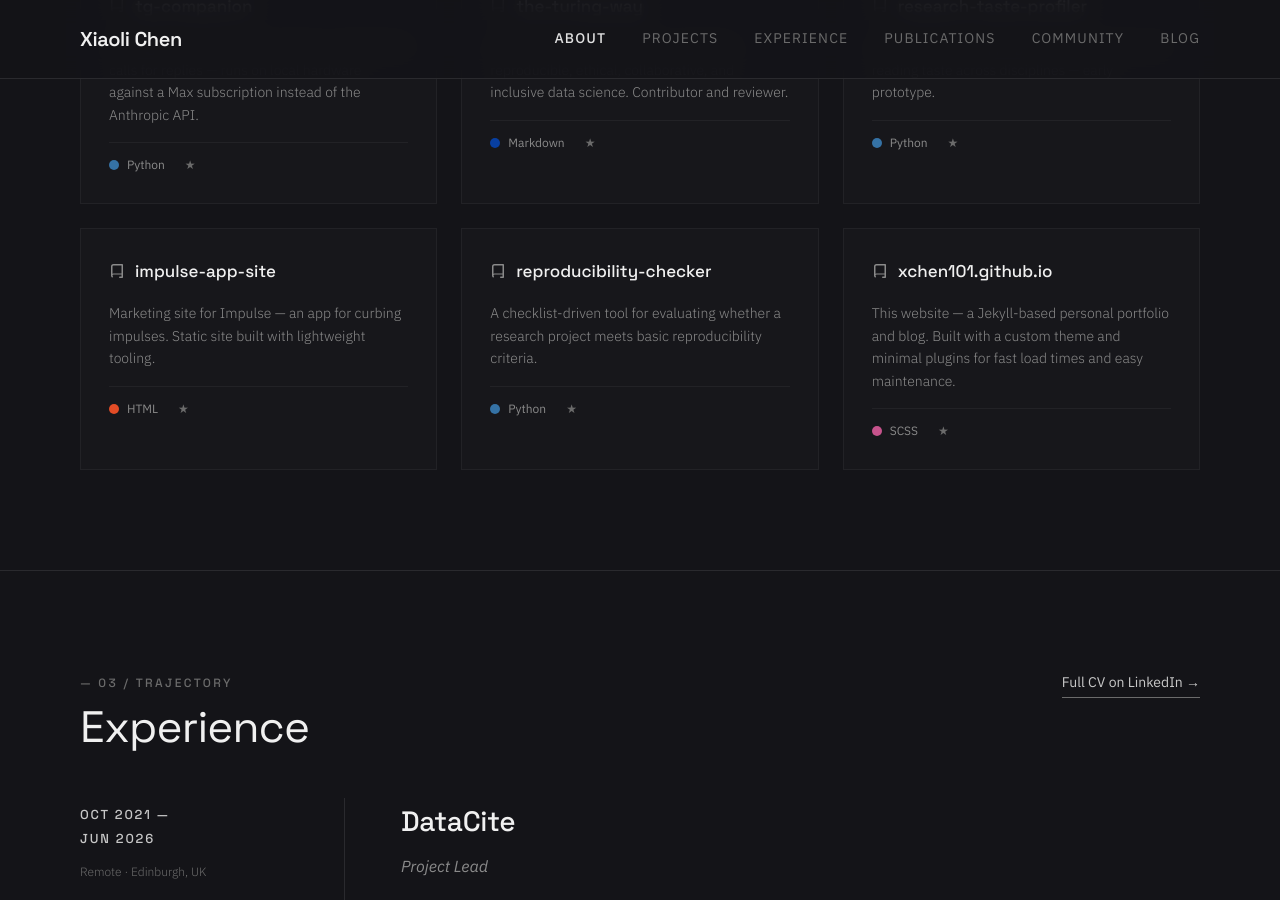
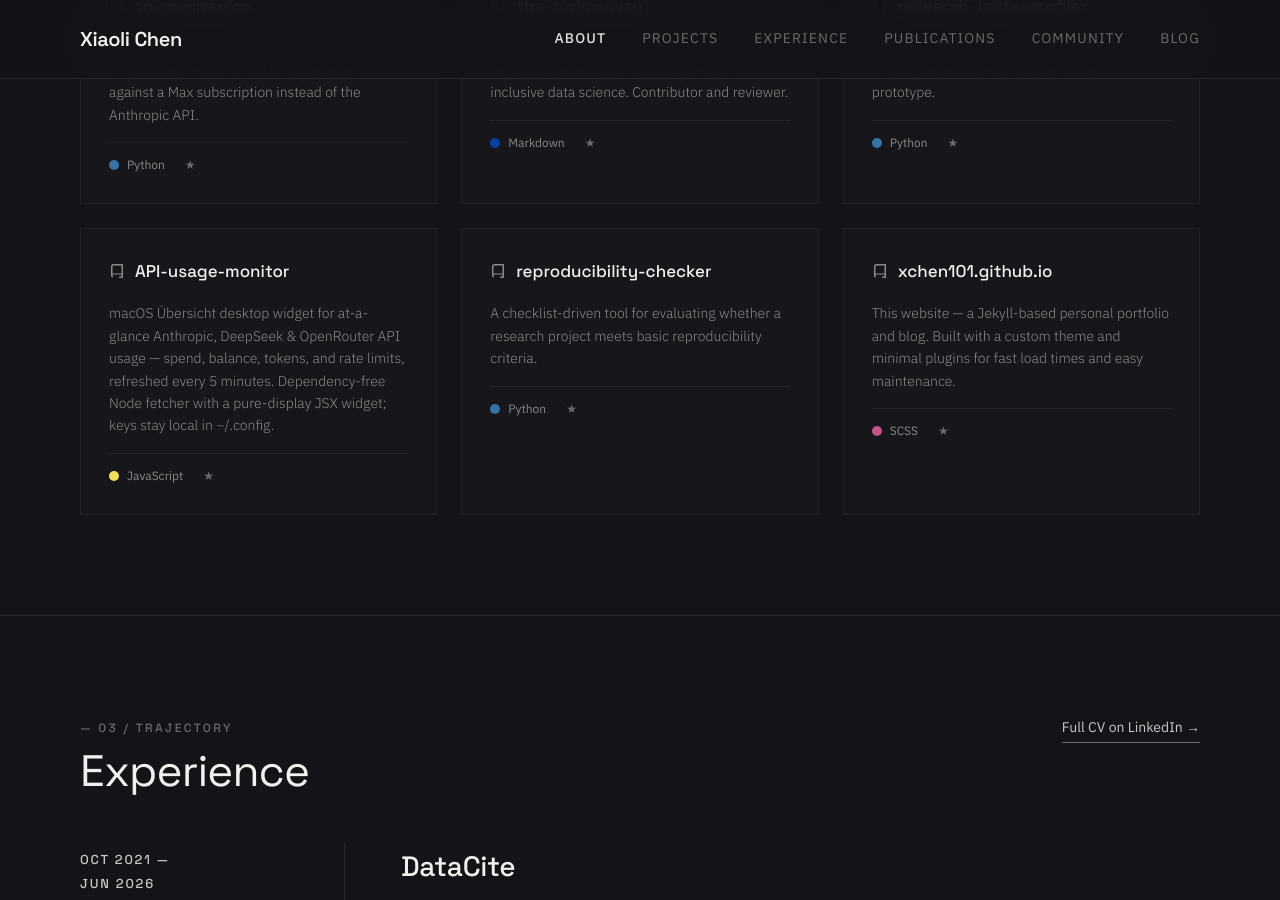
Before and after one commit to xchen101/xchen101.github.io, a Jekyll site: the page built from index.md, in a window 1280 px wide and 900 px high, scrolled down 1983 px. Built offline with Jekyll 4.4.1, drawn with Linux system fonts in a browser that asks for light colours; comment, search, counter and statistics services are not loaded.

Commit message:
site: swap impulse-app-site for API-usage-monitor in projects
Replace the retired impulse-app-site card with the API-usage-monitor repo
(macOS Übersicht widget for at-a-glance Anthropic/DeepSeek/OpenRouter API
usage). Description, JavaScript language tag/color, and URL pulled from the
live repo metadata.

Co-Authored-By: Claude Opus 4.8 (1M context) <noreply@anthropic.com>

```diff
--- a/_data/projects.yml
+++ b/_data/projects.yml
@@ -23,12 +23,12 @@
   language_color: "#3572A5"
   url: "https://github.com/xchen101/research-taste-profiler"
 
-- name: "impulse-app-site"
+- name: "API-usage-monitor"
   owner: "xchen101"
-  description: "Marketing site for Impulse — an app for curbing impulses. Static site built with lightweight tooling."
-  language: "HTML"
-  language_color: "#e34c26"
-  url: "https://github.com/xchen101/impulse-app-site"
+  description: "macOS Übersicht desktop widget for at-a-glance Anthropic, DeepSeek & OpenRouter API usage — spend, balance, tokens, and rate limits, refreshed every 5 minutes. Dependency-free Node fetcher with a pure-display JSX widget; keys stay local in ~/.config."
+  language: "JavaScript"
+  language_color: "#f1e05a"
+  url: "https://github.com/xchen101/API-usage-monitor"
 
 - name: "reproducibility-checker"
   owner: "xchen101"
```
